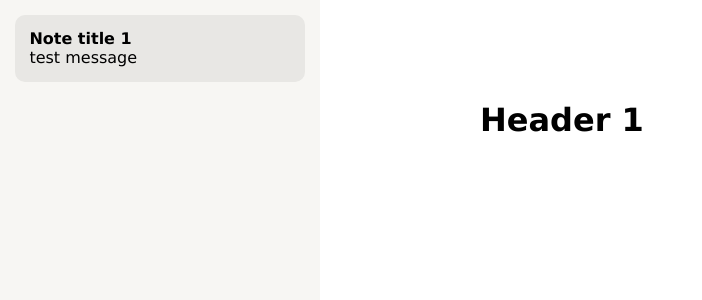
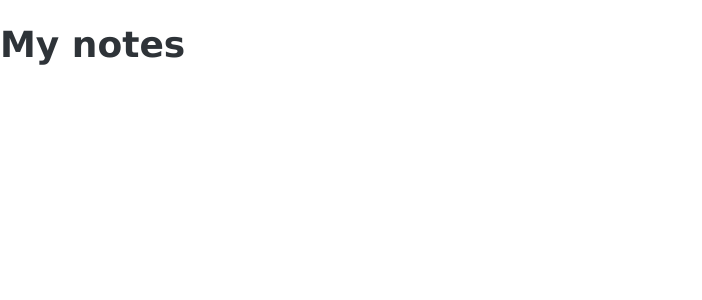
Before and after one commit to blueputty01/notes-app-practice, a React app: page / in a window 1280 px wide. Shown: the top 300 px of the page, without its empty margins (0-702 px from the left). Built offline with nearby package versions, Linux system fonts and the light colour scheme.

Commit message:
update styling and added router

```diff
--- a/src/components/App.tsx
+++ b/src/components/App.tsx
@@ -1,13 +1,7 @@
 import React from 'react';
-import Sidebar from './Sidebar';
-import Note from './Note';
+import Overview from './Overview';
 import './App.scss';
 
 export default function App() {
-  return (
-    <React.Fragment>
-      <Sidebar></Sidebar>
-      <Note title="Header 1"></Note>
-    </React.Fragment>
-  );
+  return <Overview></Overview>;
 }
--- a/src/components/Note.tsx
+++ b/src/components/Note.tsx
@@ -1,5 +1,6 @@
 import React from 'react';
 import './Note.scss';
+import Sidebar from './Sidebar';
 
 interface ItemProps {
   title: string;
@@ -8,10 +9,13 @@ interface ItemProps {
 
 const Note = (props: ItemProps) => {
   return (
-    <main>
-      <h1>{props.title}</h1>
-      {props.children}
-    </main>
+    <React.Fragment>
+      <Sidebar></Sidebar>
+      <main>
+        <h1>{props.title}</h1>
+        {props.children}
+      </main>
+    </React.Fragment>
   );
 };
 
--- /dev/null
+++ b/src/components/Overview.tsx
@@ -0,0 +1,10 @@
+import React from 'react';
+import './Overview.scss';
+
+export default function Sidebar() {
+  return (
+    <main>
+      <h1>My notes</h1>
+    </main>
+  );
+}
--- a/src/index.tsx
+++ b/src/index.tsx
@@ -1,10 +1,18 @@
 import * as React from 'react';
 import * as ReactDOM from 'react-dom';
+import { BrowserRouter, Routes, Route } from 'react-router-dom';
 import App from './components/App';
+import Notes from './routes/notes';
 
+import './styles/global.scss';
+
+const rootElement = document.getElementById('root');
 ReactDOM.render(
-  <React.StrictMode>
-    <App />
-  </React.StrictMode>,
-  document.getElementById('root')
+  <BrowserRouter>
+    <Routes>
+      <Route path="/" element={<App />} />
+      <Route path="notes" element={<Notes />} />
+    </Routes>
+  </BrowserRouter>,
+  rootElement
 );
--- /dev/null
+++ b/src/routes/notes.tsx
@@ -0,0 +1,7 @@
+export default function Notes() {
+  return (
+    <main style={{ padding: '1rem 0' }}>
+      <h2>Expenses</h2>
+    </main>
+  );
+}
--- /dev/null
+++ b/src/styles/global.scss
@@ -0,0 +1,33 @@
+html,
+body {
+  padding: 0;
+  margin: 0;
+  font-family: -apple-system, BlinkMacSystemFont, Segoe UI, Roboto, Oxygen,
+    Ubuntu, Cantarell, Fira Sans, Droid Sans, Helvetica Neue, sans-serif;
+  /* line-height: 1.6; */
+  font-size: 18px;
+  color: hsl(208, 10%, 20%);
+}
+
+* {
+  box-sizing: border-box;
+}
+
+a {
+  color: #0070f3;
+  text-decoration: none;
+}
+
+a:hover {
+  text-decoration: underline;
+}
+
+button {
+  background: none;
+  border: none;
+  cursor: pointer;
+}
+
+img {
+  max-width: 100%;
+}
```
Also changed, not shown: src/components/Overview.scss (added).
